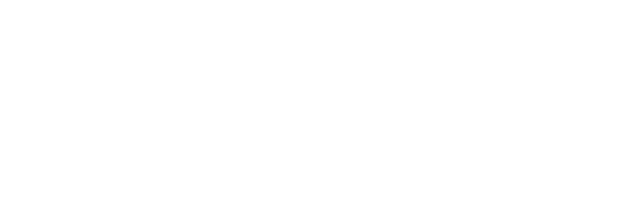
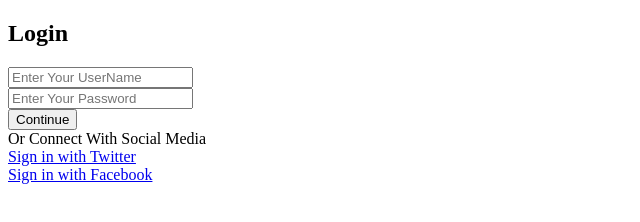
Before and after one commit to soareslil/login-form1, a plain HTML site: page index.html in a window 1280 px wide. Shown: the whole page, without its empty margins (0-640 px from the left). Drawn offline with Linux system fonts and the light colour scheme.

Commit message:
adding form, divs with class, inputs

```diff
--- a/index.html
+++ b/index.html
@@ -1,5 +1,6 @@
 <!DOCTYPE html>
 <html lang="en">
+
 <head>
     <meta charset="UTF-8">
     <meta http-equiv="X-UA-Compatible" content="IE=edge">
@@ -7,7 +8,41 @@
     <title>Login Form</title>
     <link rel="stylesheet" href="style.css" class="style">
 </head>
+
 <body>
+    <main class='container'>
+        <h2>Login</h2>
+        <form action=''>
+            <div class='input-field'>
+                <input type="text" name='username' id='username' placeholder="Enter Your UserName">
+                <div class='underline'></div>
+            </div>
+            <div class="input-field">
+                <input type="password" name='password' id='password' placeholder="Enter Your Password">
+                <div class="underline"></div>
+            </div>
 
+            <input type='submit' value='Continue'>
+        </form>
+
+        <div class="footer">
+            <span>Or Connect With Social Media</span>
+            <div class="social-fields">
+                <div class="social-field twitter">
+                    <a href="#">
+                        <i class='fab fa-twitter'></i>
+                        Sign in with Twitter
+                    </a>
+                </div>
+                <div class='social-field facebook'>
+                    <a href="#">
+                        <i class='fab fa-facebook-f'></i>
+                        Sign in with Facebook
+                    </a>
+                </div>
+            </div>
+        </div>
+    </main>
 </body>
+
 </html>
```
